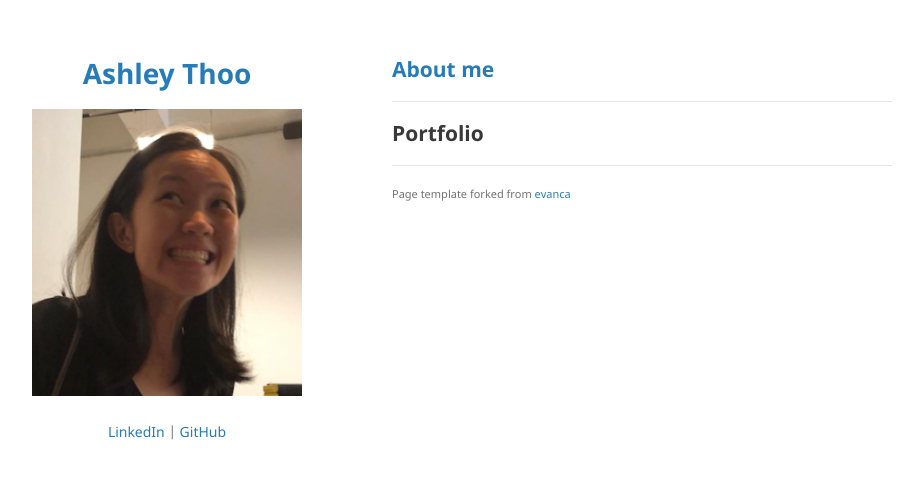
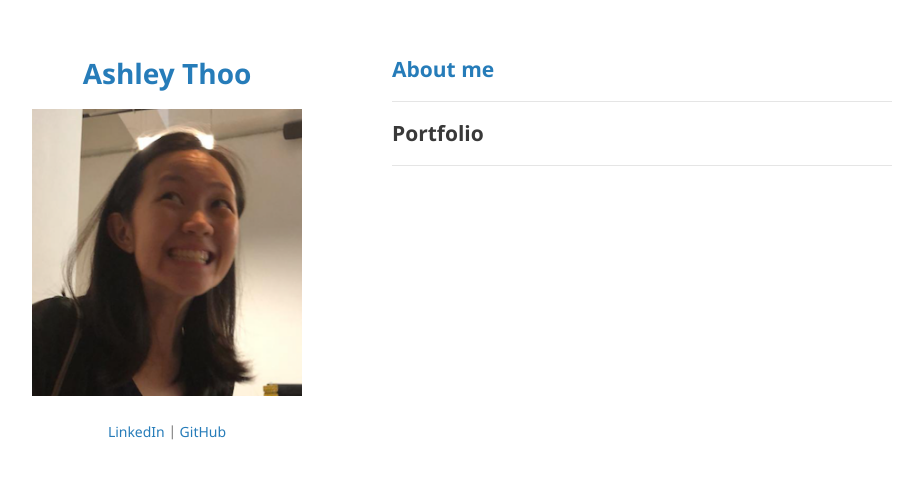
Before and after one commit to ashleythy/ashleythy.github.io, a Jekyll site: the page built from index.md, in a window 1280 px wide. Shown: the top 479 px of the page, without its empty margins (178-1101 px from the left). Built offline with Jekyll 4.4.1, drawn with Linux system fonts in a browser that asks for light colours; our own code applies the rules of GitHub Pages for plain Markdown files.

Commit message:
Update index.md

```diff
--- a/index.md
+++ b/index.md
@@ -5,5 +5,3 @@
 ## Portfolio
 
 ---
-<p style="font-size:11px">Page template forked from <a href="https://github.com/evanca/quick-portfolio">evanca</a></p>
-<!-- Remove above link if you don't want to attibute -->
```
